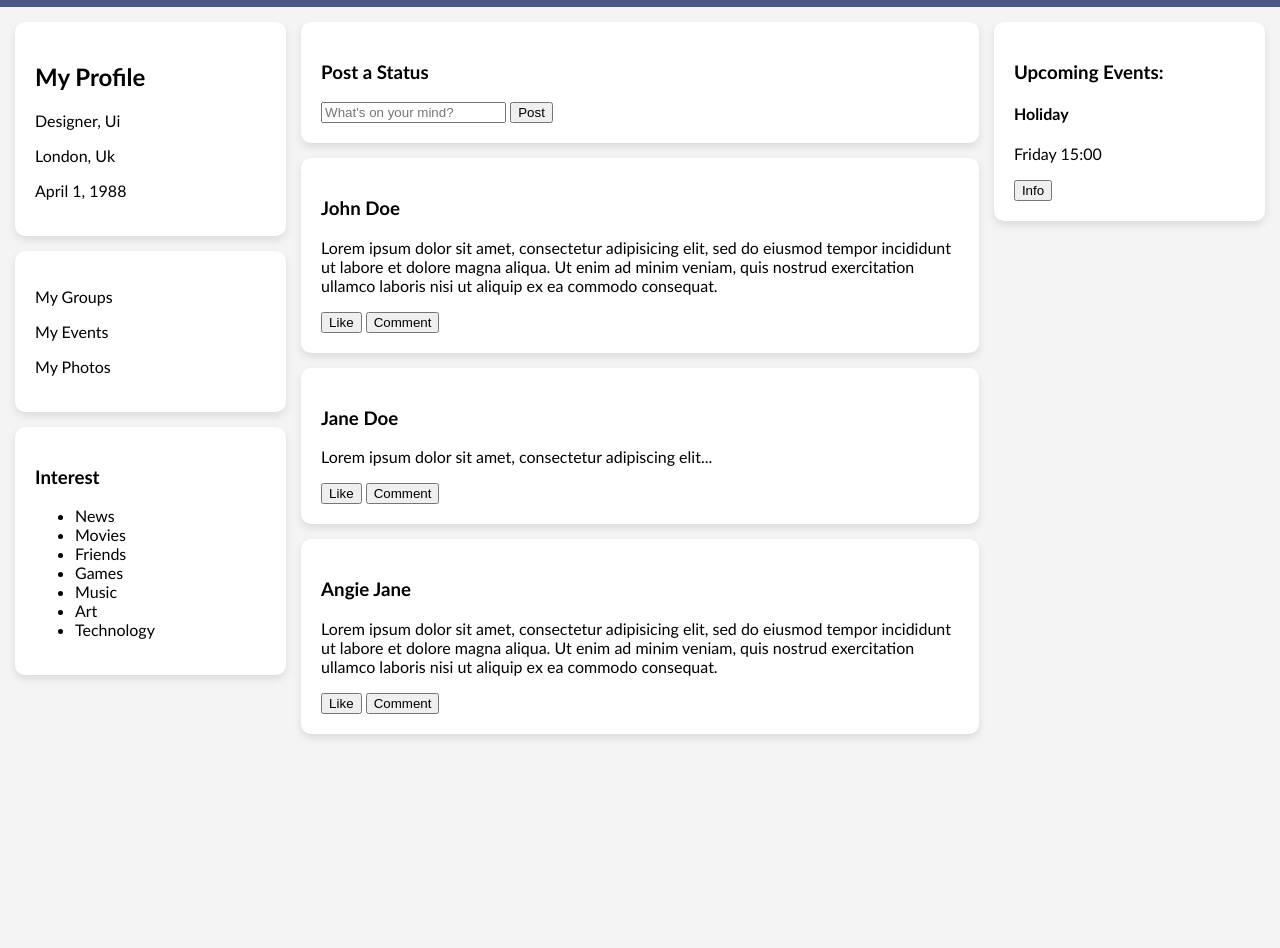
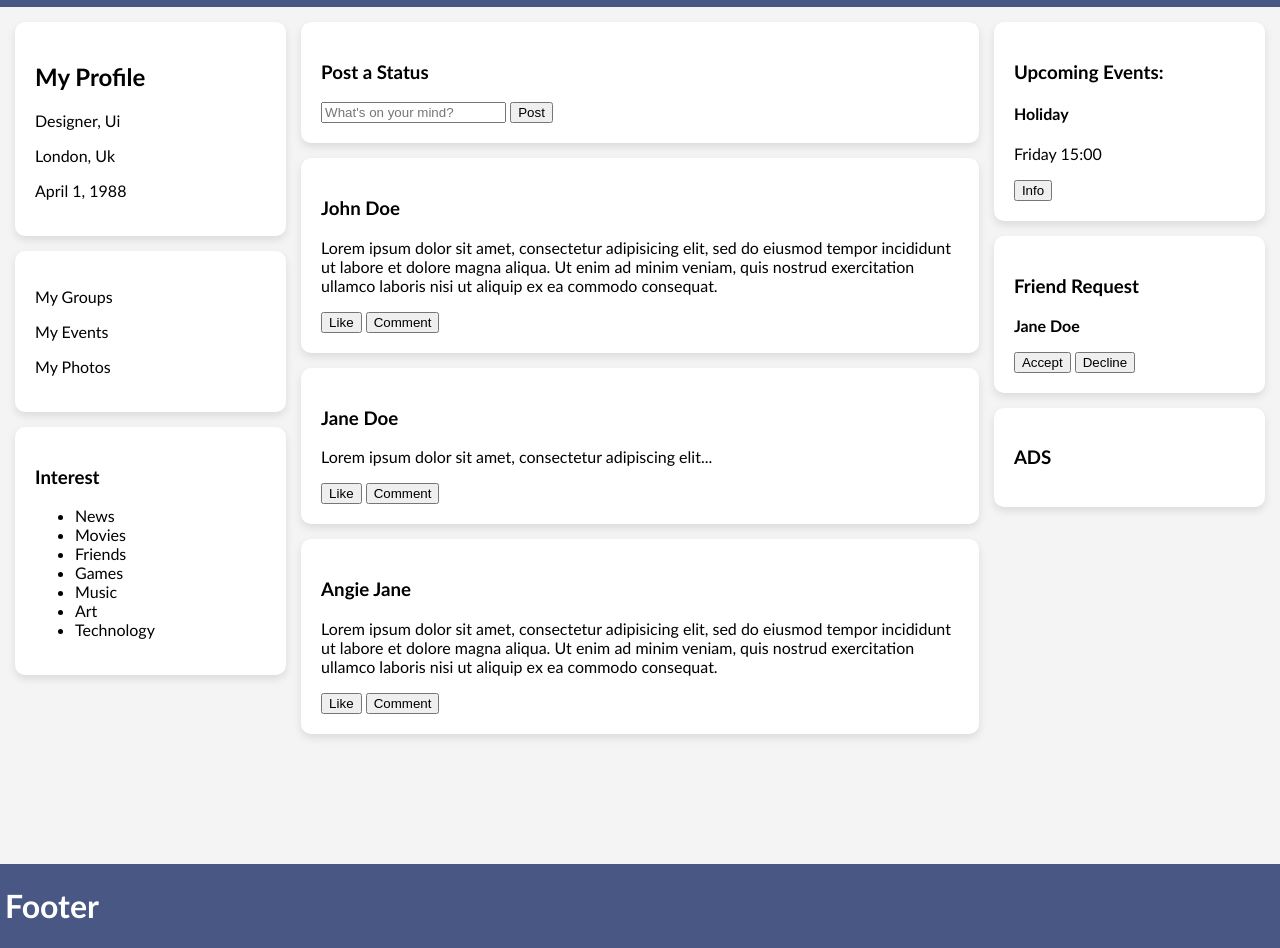
Before and after one commit to kendrick-fontanilla/SecondAct, a plain HTML site: page index.html in a window 1280 px wide. Shown: the part 32-980 px from the top of the page. Before the commit the page ends 800 px from the top, so only its background shows below. Drawn offline with Linux system fonts and the light colour scheme.

Commit message:
boxes completed

```diff
--- a/index.html
+++ b/index.html
@@ -89,6 +89,8 @@
             </article>
         </section>
     </main>
+
+
         <!--RIGHT CONTENTS-->
 
         <aside class="sidebar">
@@ -100,25 +102,24 @@
                     <button>Info</button>
                 </article>
             </section>
-        </aside>
 
 
+            <section class="box">
+                <h3>Friend Request</h3>
+                <article>
+                    <p><strong>Jane Doe</strong></p>
+                    <button>Accept</button>
+                    <button>Decline</button>
+                </article>
+            </section>
+            <section class="box ads">
+                <h3>    ADS     </h3>
+            </section>
+        </aside>
+    </div>
+      <!--FOOTER-->
+      <footer><h1>Footer</h1></footer>
 
-
-
-
-    </div>
-
-
-
-
-
-
-
-
-
-
-    </div>
 
 
 </body>
--- a/style.css
+++ b/style.css
@@ -29,6 +29,10 @@ body{
     margin-bottom: 15px;
 }
 
+.box ads{
+    text-align: center;
+}
+
 .profile {
     grid-area: profile;
 }
@@ -40,3 +44,12 @@ body{
 .sidebar {
     grid-area: sidebar;
 }
+
+footer{
+    text-align: left;
+    background-color:  rgb(73, 87, 133);
+    color: white;
+    padding: 1px;
+    margin-top: 100px;
+    padding-left: 5px;
+}
```
